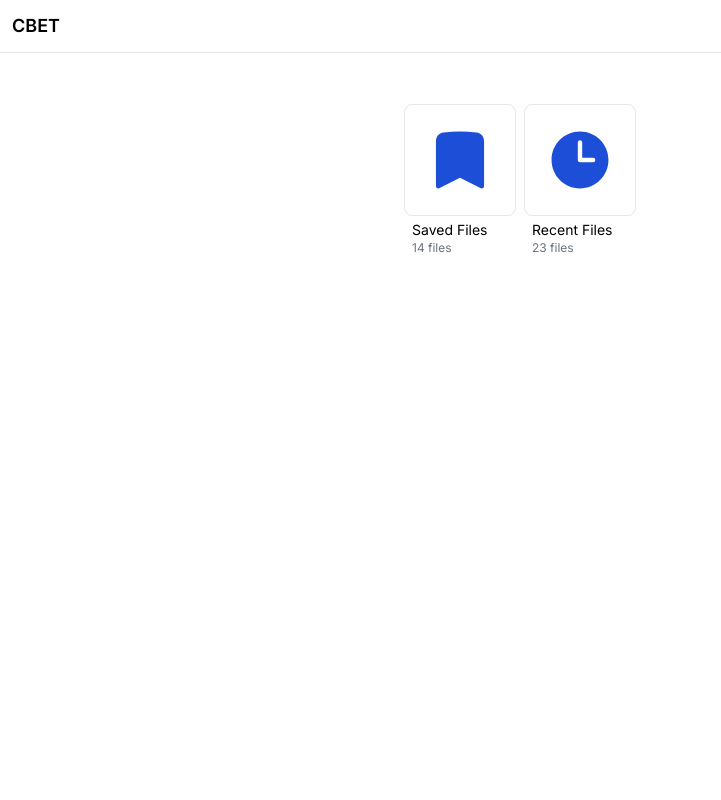
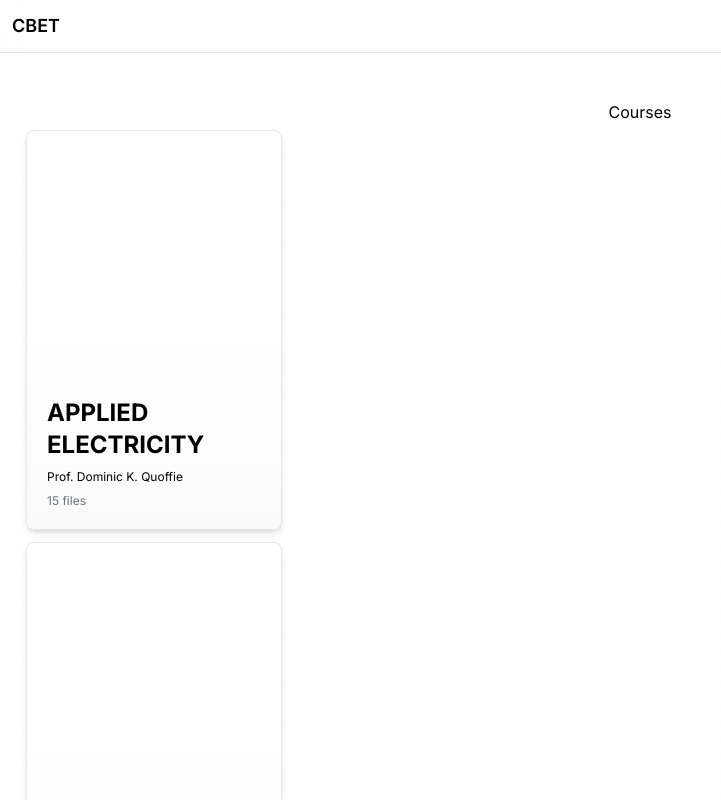
Before and after one commit to jdboachie/cbethub, a Next.js app: page / in a window 1280 px wide. Shown: the top 800 px of the page, without its empty margins (0-721 px from the left). Built offline with nearby package versions, Linux system fonts and the light colour scheme.

Commit message:
dev update

```diff
--- a/app/page.tsx
+++ b/app/page.tsx
@@ -1,3 +1,5 @@
+import CourseCard from '@/components/CourseCard'
+import Search from '@/components/Search'
 import {
     ArchiveBoxIcon
 } from '@heroicons/react/24/outline'
@@ -9,20 +11,35 @@ import {
 import Link from 'next/link'
 
 
+
 const Home = () => {
   return (
-    <main
-        className="py-20 flex flex-col items-center justify-center w-full flex-1 p-0 text-center space-y-5"
+    <div
+        className="flex flex-col items-center justify-center w-full flex-1 text-center space-y-5"
     >
         <nav
-            className='fixed top-0 flex backdrop-blur justify-between w-full p-3 border-b'
+            className='fixed top-0 flex backdrop-blur justify-between w-full p-3 border-b dark:border-b-[#333]'
         >
-            <h1 className="text-lg font-semibold">
+            <h1 className="text-lg font-semibold dark:text-[#eee]">
                 CBET
             </h1>
         </nav>
 
-        <div className='grid grid-cols-4'>
+        <main
+            className='w-full p-5 pt-20'
+        >
+            <p>Courses</p>
+            <div className="grid grid-cols-1 max-sm:grid-cols-1 max-md:grid-cols-2">
+                <CourseCard />
+                <CourseCard />
+                <CourseCard />
+                <CourseCard />
+            </div>
+
+        </main>
+
+
+        {/* <div className='grid grid-cols-4'>
             <div className='p-1 cursor-pointer'>
                 <BookmarkIcon className=' w-[7em] h-[7em] p-5 rounded-lg border text-blue-700 hover:bg-gradient-to-b hover:from-transparent hover:via-transparent hover:to-zinc-300'/>
                 <p className='flex mt-1 px-2 text-sm'>
@@ -34,11 +51,11 @@ const Home = () => {
                 <ClockIcon className=' w-[7em] h-[7em] p-5 rounded-lg border text-blue-700 hover:bg-gradient-to-b hover:from-transparent hover:via-transparent hover:to-zinc-300'/>
                 <p className='flex mt-1 px-2 text-sm'>
                     Recent Files
-                </p>
+                 </p>
                 <p className='text-xs text-gray-500 px-2 flex'>23 files</p>
             </div>
-        </div>
-    </main>
+        </div> */}
+    </div>
   )
 }
 
--- a/components/CourseCard.tsx
+++ b/components/CourseCard.tsx
@@ -3,12 +3,14 @@ import React from 'react'
 const CourseCard = () => {
   return (
     <div
-        className='border rounded-lg w-[16em] h-[50vh] p-5 justify-end items-start flex flex-col space-y-2 cursor-pointer
-                bg-gradient-to-b from-transparent via-transparent to-slate-50 shadow-md transition duration-300 ease-in-out
-                hover:from-transparent hover:via-transparent hover:to-zinc-300 hover:shadow-lg'
+        className='border dark:border-[#333] rounded-lg w-[16em] h-[50vh] p-5 justify-end items-start flex flex-col space-y-2 m-1.5 cursor-pointer
+                bg-gradient-to-b from-transparent via-transparent to-zinc-50 shadow-md transition duration-300 ease-in-out
+                hover:from-transparent hover:via-transparent hover:to-zinc-300 hover:shadow-lg
+                dark:hover:from-transparent dark:hover:via-transparent dark:hover:to-zinc-900 dark:hover:shadow-lg
+                dark:from-transparent dark:via-transparent dark:to-zinc-900 dark:shadow-lg'
     >
         <p
-            className='text-left text-2xl font-bold'
+            className='text-left text-2xl font-bold dark:text-[#eee]'
         >
             APPLIED ELECTRICITY
         </p>
--- a/components/Search.tsx
+++ b/components/Search.tsx
@@ -1,18 +1,18 @@
 import { MagnifyingGlassIcon } from "@heroicons/react/20/solid"
 
 
-const Search = () => {
+const Search = ({classNames} : {classNames?: string}) => {
   return (
-    <div className='border rounded-full flex p-1'>
+    <div className={`${classNames} border dark:border-[#333] bg-white dark:bg-black rounded-full flex p-2`}>
         <MagnifyingGlassIcon
             className='w-10 px-2 text-gray-500'
         />
         <input
-            type="text"
-            name=""
-            id=""
-            className='border-none active:border-none focus:border-none outline-none w-full py-1.5 pr-1 text-xs text-gray-600 bg-transparent'
-            />
+          type="text"
+          name=""
+          id=""
+          className='border-none active:border-none focus:border-none outline-none w-full py-1.5 pr-1 text-xs text-gray-600 bg-transparent'
+        />
     </div>
   )
 }
```
